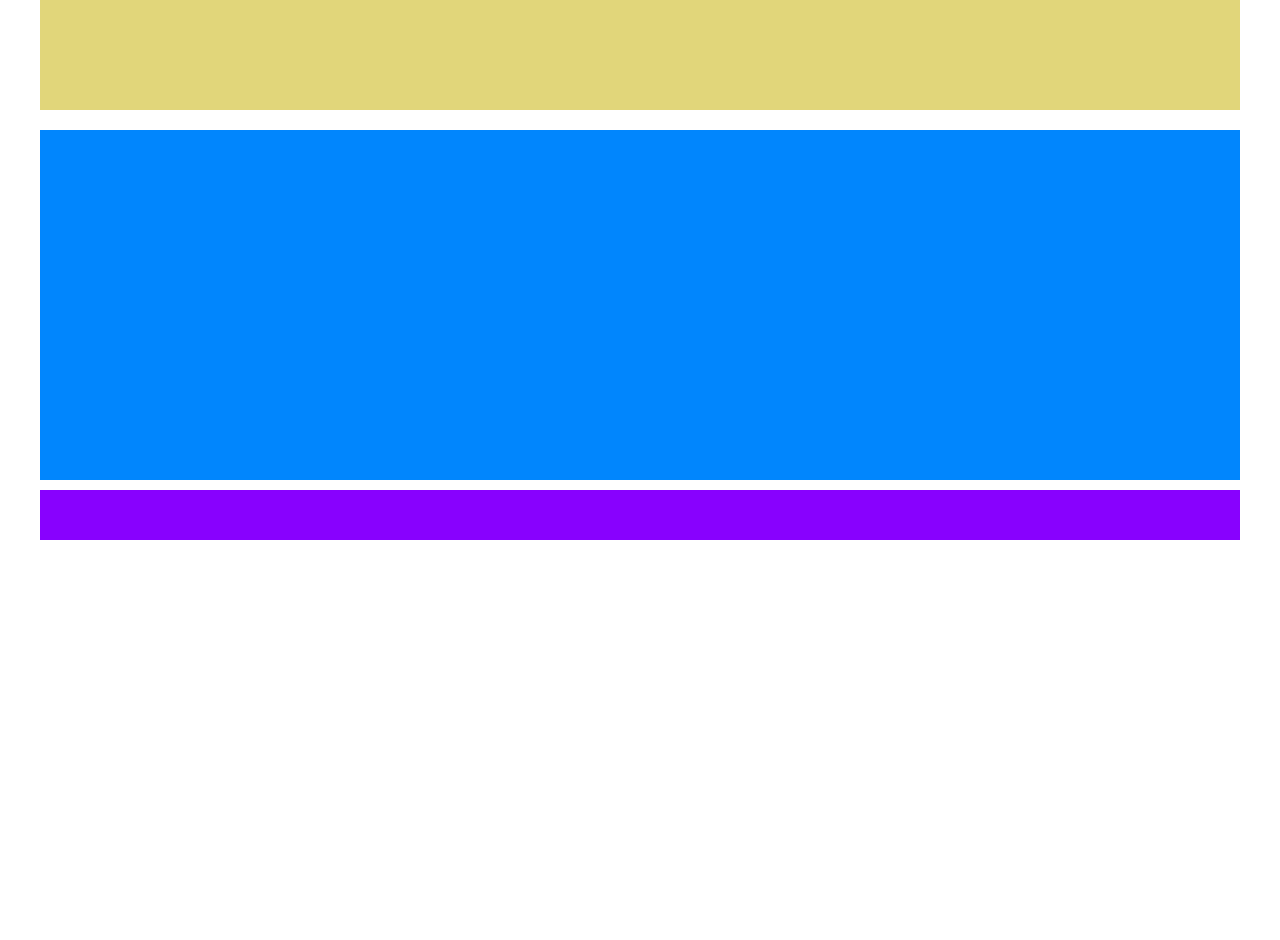
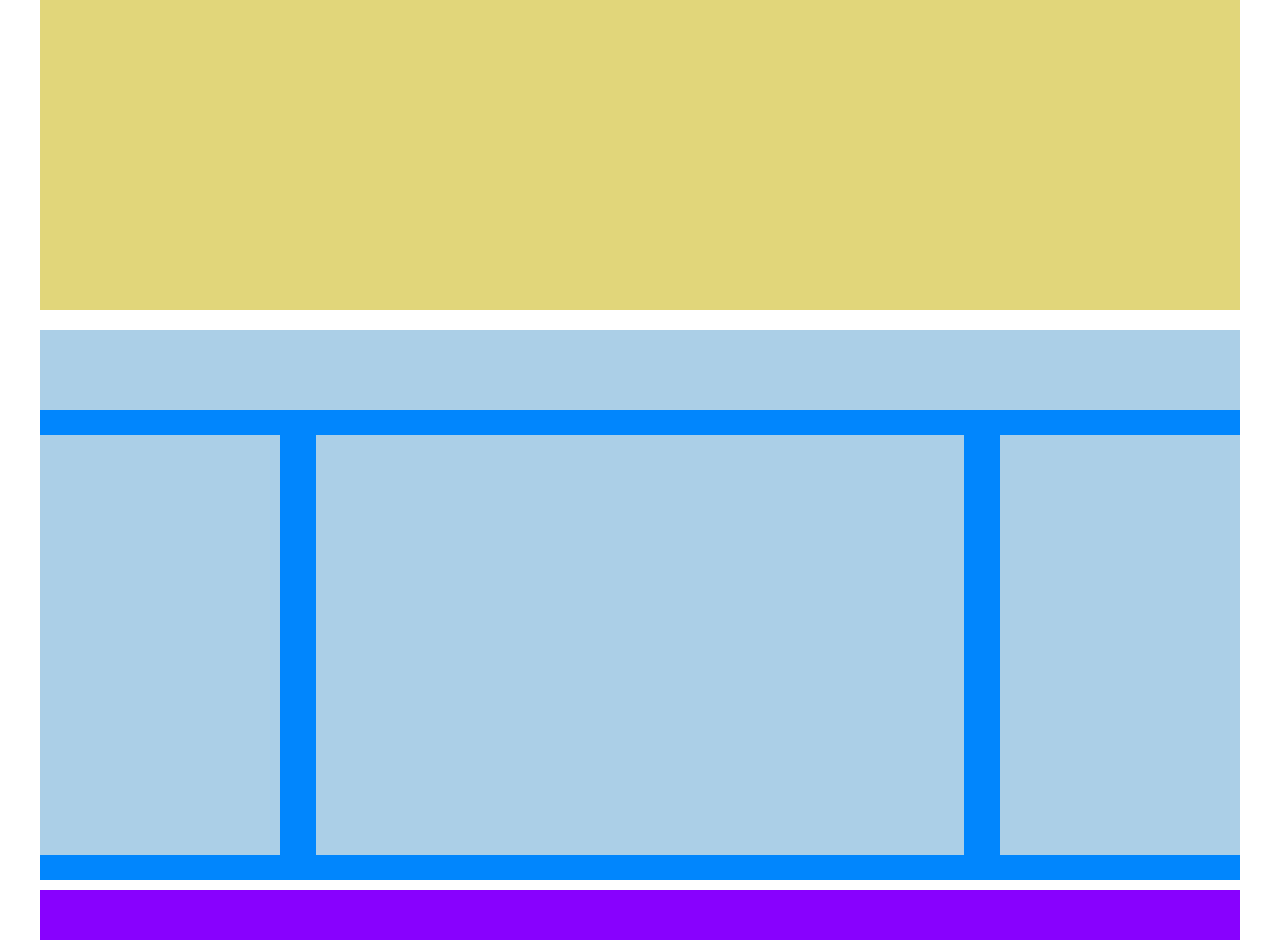
Before and after one commit to anto991nio/htmlcss-struttura-wp, a plain HTML site: page index.html in a window 1280 px wide. Shown: the part 380-1320 px from the top of the page. Before the commit the page ends 920 px from the top, so only its background shows below. Drawn offline with Linux system fonts and the light colour scheme.

Commit message:
sistema il css

```diff
--- a/style.css
+++ b/style.css
@@ -13,7 +13,7 @@ header{
 }
 
 .container{
-    height: 350px;
+    height: 550px;
 
 }
 
@@ -29,6 +29,13 @@ header{
     max-width: 1200px;
     margin: auto;
     margin-top: 20px;
+
+}
+
+.two::after {
+    content: "";
+    display: table;
+    clear: both;
 }
 
 footer{
@@ -42,3 +49,29 @@ footer{
 div > *{
     background-color: rgb(171, 207, 231 );
 }
+
+.primo{
+    height: 80px;
+    width: 100%;
+    margin-bottom: 25px;
+}
+
+.secondo{
+    height: 420px;
+    width: 20%;
+    float: left;
+    margin-right: 3%;
+}
+
+.terzo  {
+    height: 420px;
+    width: 54%;
+    float: left;
+    margin-right: 3%;
+}
+
+.quarto{
+    height: 420px;
+    width: 20%;
+    float: left;
+}
```
